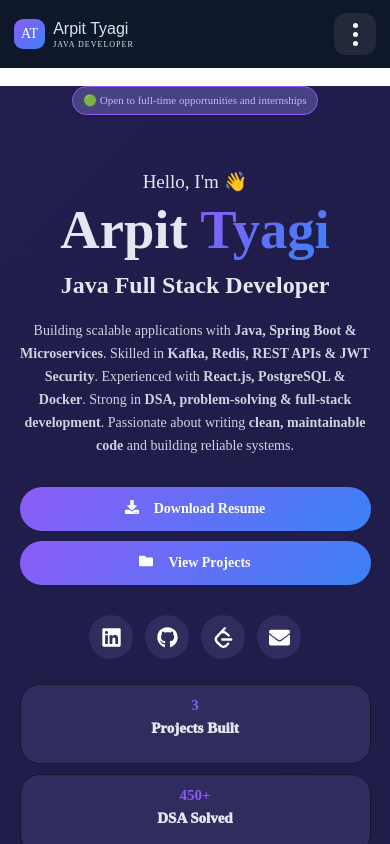
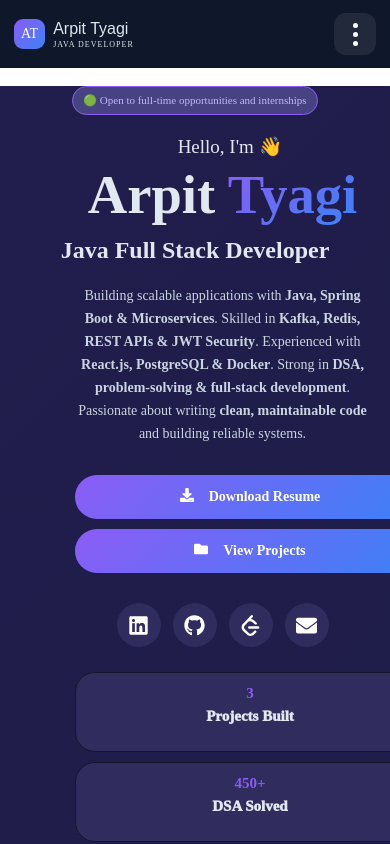
Before and after one commit to ArpitTyagi0001/Portfolio, a React app: page / in a window 390 px wide. Shown: the top 844 px of the page. Built offline with nearby package versions, Linux system fonts and the light colour scheme; the HTML template or start-up script is replaced by a standard one.

Commit message:
complete portfolio

```diff
--- a/src/App.css
+++ b/src/App.css
@@ -115,7 +115,7 @@ html {
 
 #home {
   padding-top: 0;
-  min-height: calc(120vh);
+  min-height: 120vh;
   display: flex;
   align-items: flex-start;
   justify-content: space-between;
@@ -131,12 +131,14 @@ html {
 
 .greeting {
   margin-top: 0px;
+  margin-left: 70px;
   margin-bottom: 10px;
   font-size: 30px;
 }
 
 .intro h1 {
   font-size: 100px;
+  margin-left: 55px;
   margin-bottom: 10px;
 }
 
@@ -150,12 +152,14 @@ html {
 .intro h2 {
   font-size: 40px;
   margin-top: 25px;
+  margin-left: 55px;
   margin-bottom: 30px;
 }
 
 .me {
   margin-top: 20px;
   margin-bottom: 30px;
+  margin-left: 55px;
   font-size: 18px;
   line-height: 1.8;
   color: #cbd5e1;
@@ -170,6 +174,7 @@ html {
   align-items: center;
   gap: 50px;
   margin-top: 30px;
+  margin-left: 55px;
   margin-bottom: 30px;
 }
 
@@ -214,6 +219,7 @@ html {
   display: flex;
   gap: 30px;
   margin-top: 50px;
+  margin-left: 55px;
   align-items: center;
 }
 
@@ -240,8 +246,8 @@ html {
   width: 411px;
   height: 411px;
   border-radius: 50%;
-  margin-top: 100px;
-  margin-right: 30px;
+  margin-top: 90px;
+  margin-right: 150px;
   padding: 6px;
   background: linear-gradient(135deg, #8b5cf6, #3b82f6);
   box-shadow: 0 0 25px rgba(139, 92, 246, 0.5);
@@ -267,6 +273,7 @@ html {
 
 .some-key {
   margin-top: 40px;
+  margin-left: 55px;
   display: flex;
   align-items: center;
   gap: 30px;
@@ -1258,15 +1265,6 @@ html {
   padding: 2px;
 }
 
-/* =========================================================
-   RESPONSIVE MEDIA QUERIES
-   Add these at the VERY END of your App.css
-   ========================================================= */
-
-/* =========================================================
-   1. LARGE DESKTOP — 1440px+
-   ========================================================= */
-
 @media (min-width: 1440px) {
   #home {
     max-width: 1450px;
@@ -1291,10 +1289,6 @@ html {
   }
 }
 
-/* =========================================================
-   2. LAPTOP / DESKTOP — 1200px to 1439px
-   ========================================================= */
-
 @media (min-width: 1200px) and (max-width: 1439px) {
   .header {
     padding: 0 35px;
@@ -1397,10 +1391,6 @@ html {
   }
 }
 
-/* =========================================================
-   3. LAPTOP — 1024px to 1199px
-   ========================================================= */
-
 @media (min-width: 1024px) and (max-width: 1199px) {
   .header {
     padding: 0 25px;
@@ -1594,10 +1584,6 @@ html {
   }
 }
 
-/* =========================================================
-   4. TABLET LANDSCAPE — 900px to 1023px
-   ========================================================= */
-
 @media (min-width: 900px) and (max-width: 1023px) {
   .header {
     padding: 0 25px;
@@ -1818,10 +1804,6 @@ html {
   }
 }
 
-/* =========================================================
-   5. TABLET PORTRAIT — 768px to 899px
-   ========================================================= */
-
 @media (min-width: 768px) and (max-width: 899px) {
   .header {
     height: 80px;
@@ -2051,10 +2033,6 @@ html {
     width: 45%;
   }
 }
-
-/* =========================================================
-   6. LARGE PHONE / SMALL TABLET — 640px to 767px
-   ========================================================= */
 
 @media (min-width: 640px) and (max-width: 767px) {
   .header {
@@ -2409,10 +2387,6 @@ html {
   }
 }
 
-/* =========================================================
-   7. PHONE — 480px to 639px
-   ========================================================= */
-
 @media (min-width: 480px) and (max-width: 639px) {
   .header {
     height: 70px;
@@ -2437,7 +2411,6 @@ html {
     font-size: 9px;
   }
 
-  /* Keep existing desktop nav compact */
   .header-link {
     margin-right: 0;
     gap: 0;
@@ -2859,10 +2832,6 @@ html {
     font-size: 13px;
   }
 }
-
-/* =========================================================
-   8. SMALL PHONE — 360px to 479px
-   ========================================================= */
 
 @media (min-width: 360px) and (max-width: 479px) {
   .header {
@@ -3414,10 +3383,6 @@ html {
   }
 }
 
-/* =========================================================
-   9. VERY SMALL PHONE — BELOW 360px
-   ========================================================= */
-
 @media (max-width: 359px) {
   .header {
     height: 64px;
@@ -3587,10 +3552,6 @@ html {
     font-size: 13px;
   }
 }
-
-/* =========================================================
-   10. GENERAL MOBILE SAFETY
-   ========================================================= */
 
 @media (max-width: 767px) {
   html,
@@ -3646,13 +3607,11 @@ html {
     overflow-wrap: anywhere;
   }
 
-  /* Remove excessive desktop spacing */
   #skills h5,
   #project h5 {
     margin-top: 50px;
   }
 
-  /* Prevent fixed desktop sizes from causing overflow */
   .education-card,
   .github-logo,
   .connect-info,
@@ -3662,23 +3621,19 @@ html {
     box-sizing: border-box;
   }
 
-  /* Mobile project cards always vertical */
   .project {
     grid-template-columns: 1fr !important;
   }
 
-  /* Mobile skills always vertical */
   .skill {
     grid-template-columns: 1fr !important;
   }
 
-  /* Contact cards always vertical */
   .connect-info-1,
   .connect-info-2 {
     flex-direction: column;
   }
 
-  /* Footer always vertical */
   .footer-contant {
     flex-direction: column;
   }
@@ -3689,10 +3644,6 @@ html {
     width: 100%;
   }
 }
-
-/* =========================================================
-   11. LANDSCAPE PHONES
-   ========================================================= */
 
 @media (max-width: 767px) and (orientation: landscape) {
   #home {
@@ -3717,10 +3668,6 @@ html {
   }
 }
 
-/* =========================================================
-   12. ACCESSIBILITY / REDUCED MOTION
-   ========================================================= */
-
 @media (prefers-reduced-motion: reduce) {
   html {
     scroll-behavior: auto;
@@ -3735,19 +3682,10 @@ html {
   }
 }
 
-/* =========================================================
-   MOBILE 3-DOT MENU
-   ========================================================= */
-
 .mobile-menu-btn {
   display: none;
 }
 
-/* =========================================================
-   FIX WHITE SPACE BETWEEN HEADER AND HOME
-   ========================================================= */
-
-/* Desktop */
 .header {
   margin-bottom: 0 !important;
 }
@@ -3756,12 +3694,7 @@ html {
   margin-top: 0 !important;
 }
 
-/* =========================================================
-   MOBILE NAVIGATION
-   ========================================================= */
-
 @media (max-width: 767px) {
-  /* Header must stay directly above Home */
   .header {
     position: relative;
     height: 68px !important;
@@ -3772,18 +3705,15 @@ html {
     z-index: 9999;
   }
 
-  /* Remove any spacing created by first section */
   #home {
     margin-top: 0 !important;
     padding-top: 35px !important;
   }
 
-  /* Hide desktop navigation */
   .header-link {
     display: none !important;
   }
 
-  /* Mobile 3-dot button */
   .mobile-menu-btn {
     display: flex;
     width: 42px;
@@ -3809,10 +3739,6 @@ html {
     display: block;
   }
 
-  /* =======================================================
-     MOBILE DROPDOWN
-     ======================================================= */
-
   .mobile-nav {
     position: absolute;
     top: calc(100% + 8px);
@@ -3878,10 +3804,6 @@ html {
     background: linear-gradient(135deg, #8b5cf6, #6366f1);
   }
 }
-
-/* =========================================================
-   VERY SMALL PHONES
-   ========================================================= */
 
 @media (max-width: 359px) {
   .header {
@@ -3909,3 +3831,19 @@ html {
     min-height: 42px;
   }
 }
+
+@media (max-width: 767px) {
+  .main {
+    margin-top: 0 !important;
+    padding-top: 0 !important;
+  }
+
+  #home {
+    margin-top: 0 !important;
+    padding-top: 0 !important;
+  }
+
+  .header {
+    margin-bottom: 0 !important;
+  }
+}
```
